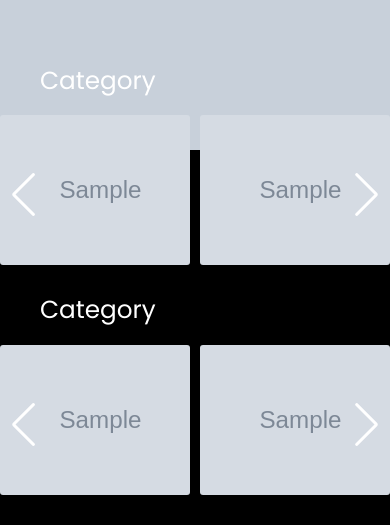
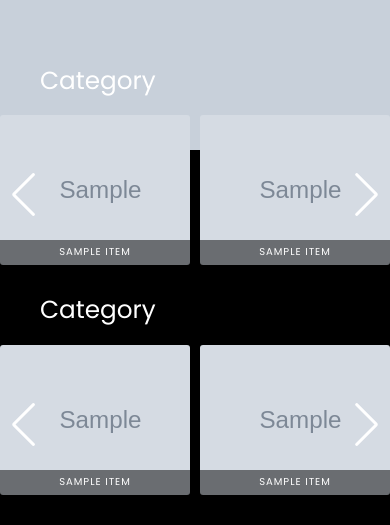
Before and after one commit to bezakrobin/homeflix, a Flask app: page / in a window 390 px wide. Shown: the part 694-1219 px from the top of the page. Run offline with Flask 2, Linux system fonts and the light colour scheme; grey boxes marked "Sample" are stand-in pictures; a database or web service that is not in the repository returns one stand-in record (values such as "Sample title"); data that the repository does not hold is empty; some libraries are stand-ins or nearby versions.

Commit message:
swiper slide hover update

```diff
--- a/website/static/css/swiper.css
+++ b/website/static/css/swiper.css
@@ -64,21 +64,45 @@
 
 .bottom-left {
   position: absolute;
-  bottom: 60px;
-  left: 16px;
+  bottom: 20%;
+  width: 100%;
+  left: 0;
   transition: all 300ms ease-in-out;
+  justify-content: center;
+  align-items: center;
+  display: flex;
+}
+
+.bottom-left p {
+  padding: 0 5%;
+  padding-top: 2%;
 }
 
 .white {
   color: white !important;
+  background-color: rgba(0, 0, 0, 0.5);
 }
 
 .transparent {
   color: transparent !important;
+  background-color: transparent;
 }
 
 @media (max-width: 991px) {
   .netflix-container {
     top: 90vh;
   }
+
+  .bottom-left {
+    color: white !important;
+    background-color: rgba(0, 0, 0, 0.5);
+  }
+
+  .bottom-left p {
+    font-size: 10px;
+  }
+
+  .swiper-slide a img {
+    object-position: 0 0;
+  }
 }
--- a/website/static/js/functions.js
+++ b/website/static/js/functions.js
@@ -51,12 +51,14 @@ const swiper = new Swiper('.swiper', {
 var swiperSlide = document.getElementsByName("swiper-slide");
 swiperSlide.forEach(element => {
     element.addEventListener("mouseenter", () => {
-        element.querySelector('.bottom-left').setAttribute('class', 'bottom-left white');
+        let text =element.querySelector('.bottom-left');
+        text.setAttribute('class', 'bottom-left white');
     });
 });
 
 swiperSlide.forEach(element => {
     element.addEventListener("mouseleave", () => {
-        element.querySelector('.bottom-left').setAttribute('class', 'bottom-left transparent');
+        let text =element.querySelector('.bottom-left');
+        text.setAttribute('class', 'bottom-left transparent');
     });
 });
--- a/website/templates/home.html
+++ b/website/templates/home.html
@@ -37,61 +37,81 @@
             <div name="swiper-slide" class="swiper-slide">
                 <a href="#">
                     <img src="{{data.poster_path}}" alt="{{data.title}}">
-                    <div class="bottom-left transparent">{{data.title}}</div>
+                    <div class="bottom-left transparent">
+                        <p>{{data.title}}</p>
+                    </div>
                 </a>
             </div>
             <div name="swiper-slide" class="swiper-slide">
                 <a href="#">
                     <img src="{{data.poster_path}}" alt="{{data.title}}">
-                    <div class="bottom-left transparent">{{data.title}}</div>
+                    <div class="bottom-left transparent">
+                        <p>{{data.title}}</p>
+                    </div>
                 </a>
             </div>
             <div name="swiper-slide" class="swiper-slide">
                 <a href="#">
                     <img src="{{data.poster_path}}" alt="{{data.title}}">
-                    <div class="bottom-left transparent">{{data.title}}</div>
+                    <div class="bottom-left transparent">
+                        <p>{{data.title}}</p>
+                    </div>
                 </a>
             </div>
             <div name="swiper-slide" class="swiper-slide">
                 <a href="#">
                     <img src="{{data.poster_path}}" alt="{{data.title}}">
-                    <div class="bottom-left transparent">{{data.title}}</div>
+                    <div class="bottom-left transparent">
+                        <p>{{data.title}}</p>
+                    </div>
                 </a>
             </div>
             <div name="swiper-slide" class="swiper-slide">
                 <a href="#">
                     <img src="{{data.poster_path}}" alt="{{data.title}}">
-                    <div class="bottom-left transparent">{{data.title}}</div>
+                    <div class="bottom-left transparent">
+                        <p>{{data.title}}</p>
+                    </div>
                 </a>
             </div>
             <div name="swiper-slide" class="swiper-slide">
                 <a href="#">
                     <img src="{{data.poster_path}}" alt="{{data.title}}">
-                    <div class="bottom-left transparent">{{data.title}}</div>
+                    <div class="bottom-left transparent">
+                        <p>{{data.title}}</p>
+                    </div>
                 </a>
             </div>
             <div name="swiper-slide" class="swiper-slide">
                 <a href="#">
                     <img src="{{data.poster_path}}" alt="{{data.title}}">
-                    <div class="bottom-left transparent">{{data.title}}</div>
+                    <div class="bottom-left transparent">
+                        <p>{{data.title}}</p>
+                    </div>
                 </a>
             </div>
             <div name="swiper-slide" class="swiper-slide">
                 <a href="#">
                     <img src="{{data.poster_path}}" alt="{{data.title}}">
-                    <div class="bottom-left transparent">{{data.title}} sdsadasdasd</div>
+                    <div class="bottom-left transparent">
+                        <p>{{data.title}}</p>
+                    </div>
                 </a>
             </div>
             <div name="swiper-slide" class="swiper-slide">
                 <a href="#">
                     <img src="{{data.poster_path}}" alt="{{data.title}}">
-                    <div class="bottom-left transparent">{{data.title}}</div>
+                    <div class="bottom-left transparent">
+                        <p>{{data.title}}</p>
+                    </div>
                 </a>
             </div>
             <div name="swiper-slide" class="swiper-slide">
                 <a href="#">
                     <img src="{{data.poster_path}}" alt="{{data.title}}">
-                    <div class="bottom-left transparent">{{data.title}}</div>
+                    <div class="bottom-left transparent">
+                        <p>{{data.title}}</p>
+                    </div>
                 </a>
             </div>
         </div>
@@ -105,61 +125,81 @@
             <div name="swiper-slide" class="swiper-slide">
                 <a href="#">
                     <img src="{{data.poster_path}}" alt="{{data.title}}">
-                    <div class="bottom-left transparent">{{data.title}}</div>
+                    <div class="bottom-left transparent">
+                        <p>{{data.title}}</p>
+                    </div>
                 </a>
             </div>
             <div name="swiper-slide" class="swiper-slide">
                 <a href="#">
                     <img src="{{data.poster_path}}" alt="{{data.title}}">
-                    <div class="bottom-left transparent">{{data.title}}</div>
+                    <div class="bottom-left transparent">
+                        <p>{{data.title}}</p>
+                    </div>
                 </a>
             </div>
             <div name="swiper-slide" class="swiper-slide">
                 <a href="#">
                     <img src="{{data.poster_path}}" alt="{{data.title}}">
-                    <div class="bottom-left transparent">{{data.title}}</div>
+                    <div class="bottom-left transparent">
+                        <p>{{data.title}}</p>
+                    </div>
                 </a>
             </div>
             <div name="swiper-slide" class="swiper-slide">
                 <a href="#">
                     <img src="{{data.poster_path}}" alt="{{data.title}}">
-                    <div class="bottom-left transparent">{{data.title}}</div>
+                    <div class="bottom-left transparent">
+                        <p>{{data.title}}</p>
+                    </div>
                 </a>
             </div>
             <div name="swiper-slide" class="swiper-slide">
                 <a href="#">
                     <img src="{{data.poster_path}}" alt="{{data.title}}">
-                    <div class="bottom-left transparent">{{data.title}}</div>
+                    <div class="bottom-left transparent">
+                        <p>{{data.title}}</p>
+                    </div>
                 </a>
             </div>
             <div name="swiper-slide" class="swiper-slide">
                 <a href="#">
                     <img src="{{data.poster_path}}" alt="{{data.title}}">
-                    <div class="bottom-left transparent">{{data.title}}</div>
+                    <div class="bottom-left transparent">
+                        <p>{{data.title}}</p>
+                    </div>
                 </a>
             </div>
             <div name="swiper-slide" class="swiper-slide">
                 <a href="#">
                     <img src="{{data.poster_path}}" alt="{{data.title}}">
-                    <div class="bottom-left transparent">{{data.title}}</div>
+                    <div class="bottom-left transparent">
+                        <p>{{data.title}}</p>
+                    </div>
                 </a>
             </div>
             <div name="swiper-slide" class="swiper-slide">
                 <a href="#">
                     <img src="{{data.poster_path}}" alt="{{data.title}}">
-                    <div class="bottom-left transparent">{{data.title}} sdsadasdasd</div>
+                    <div class="bottom-left transparent">
+                        <p>{{data.title}}</p>
+                    </div>
                 </a>
             </div>
             <div name="swiper-slide" class="swiper-slide">
                 <a href="#">
                     <img src="{{data.poster_path}}" alt="{{data.title}}">
-                    <div class="bottom-left transparent">{{data.title}}</div>
+                    <div class="bottom-left transparent">
+                        <p>{{data.title}}</p>
+                    </div>
                 </a>
             </div>
             <div name="swiper-slide" class="swiper-slide">
                 <a href="#">
                     <img src="{{data.poster_path}}" alt="{{data.title}}">
-                    <div class="bottom-left transparent">{{data.title}}</div>
+                    <div class="bottom-left transparent">
+                        <p>{{data.title}}</p>
+                    </div>
                 </a>
             </div>
         </div>
--- a/website/templates/settings.html
+++ b/website/templates/settings.html
@@ -1,5 +1,5 @@
 {% extends "base.html" %}
-{% block title %}Add movie{% endblock %}
+{% block title %}Settings{% endblock %}
 {% block app %}
 <div class="form-div">
     <h2>Add movie form</h2>
```
